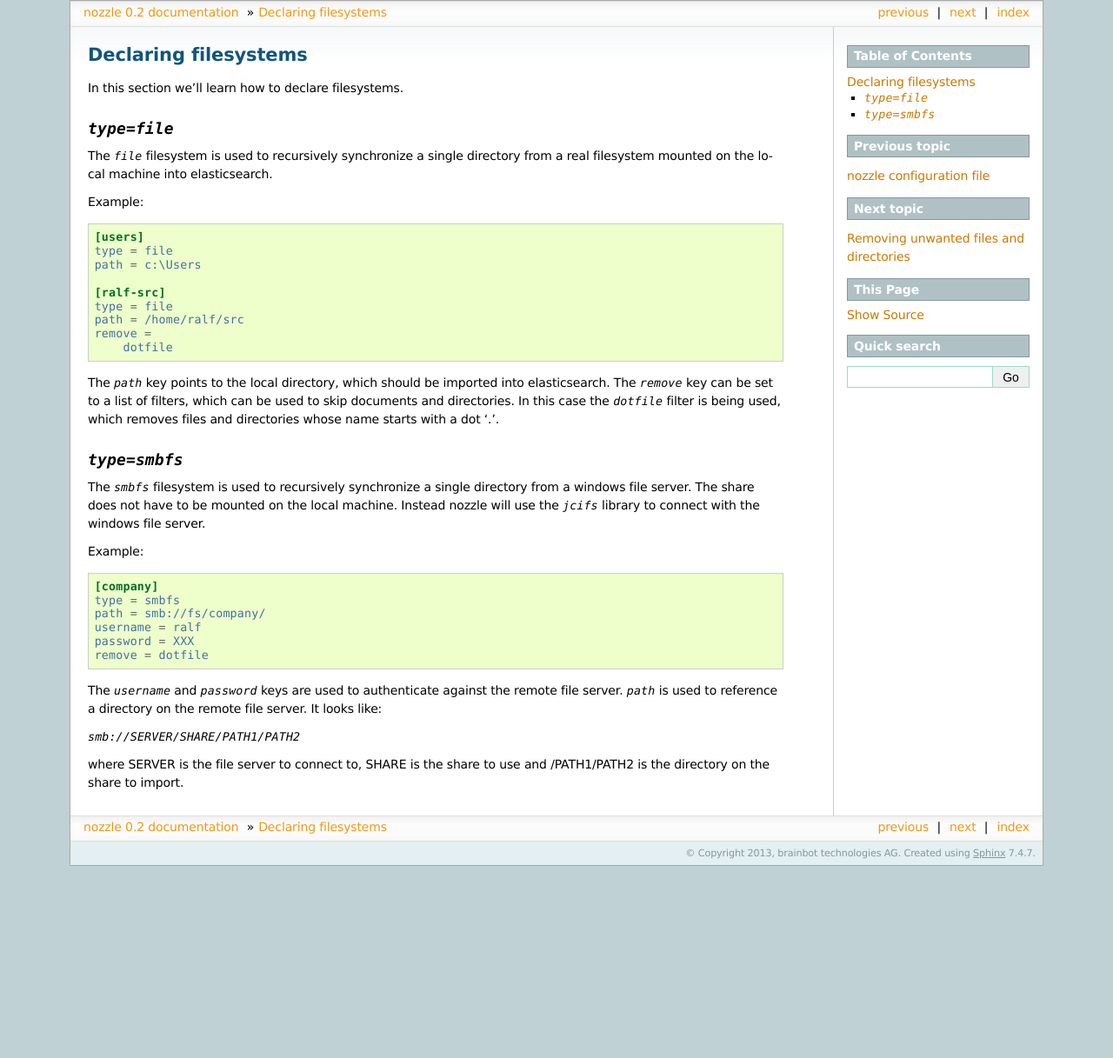
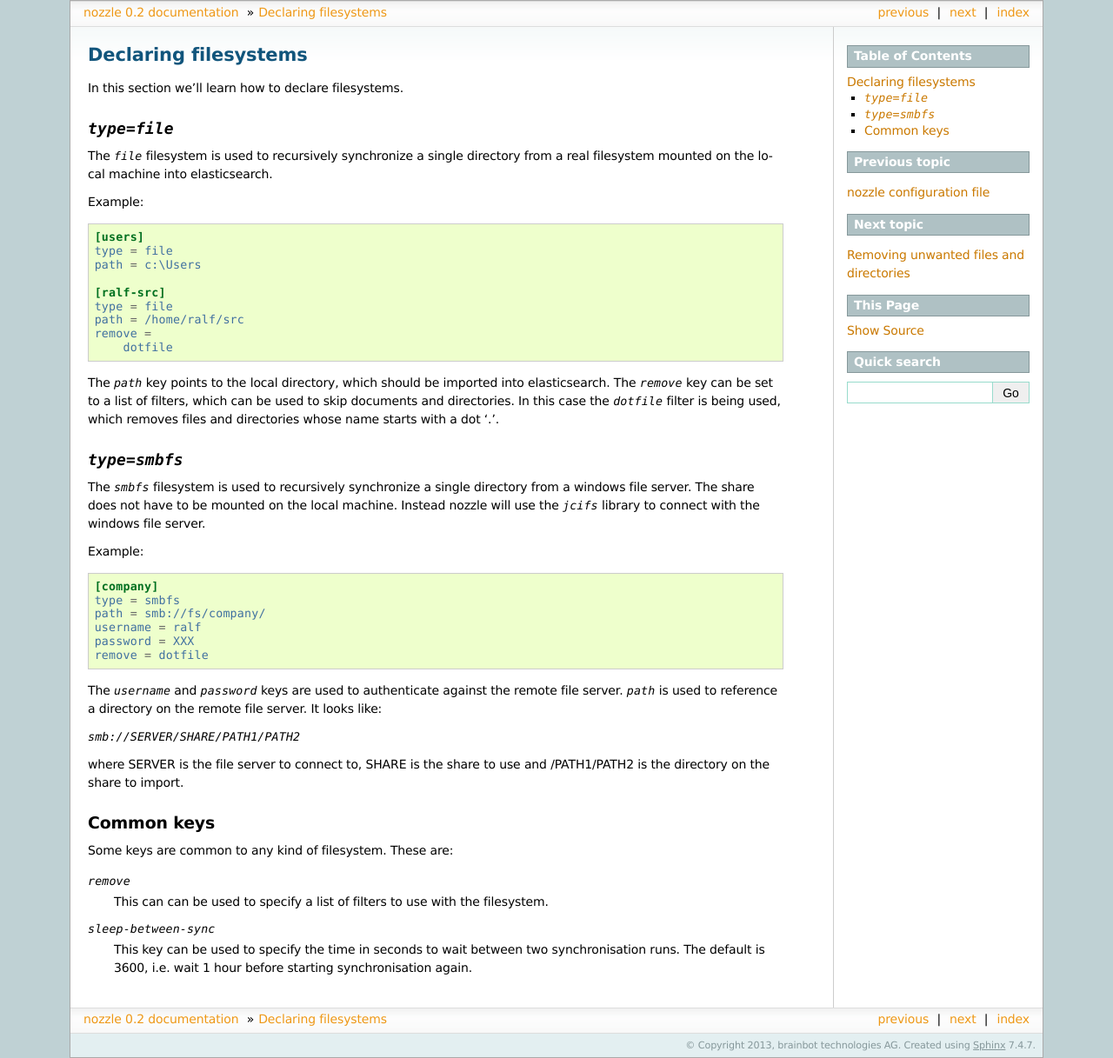
Before and after one commit to brainbot-com/es-nozzle, a Sphinx documentation site: the page built from doc/filesystem.rst, in a window 1280 px wide. Shown: the whole page at 87% size. Built offline with Sphinx 7.4.7, drawn with Linux system fonts in a browser that asks for light colours; before the commit the page ends 996 px from its top, so only the background shows below that.

Commit message:
describe sleep-between-sync

```diff
--- a/doc/filesystem.rst
+++ b/doc/filesystem.rst
@@ -54,3 +54,16 @@ remote file server. It looks like:
 
 where SERVER is the file server to connect to, SHARE is the share to
 use and /PATH1/PATH2 is the directory on the share to import.
+
+Common keys
+------------------------
+Some keys are common to any kind of filesystem. These are:
+
+`remove`
+  This can can be used to specify a list of filters to use with the
+  filesystem.
+
+`sleep-between-sync`
+  This key can be used to specify the time in seconds to wait between
+  two synchronisation runs. The default is 3600, i.e. wait 1 hour
+  before starting synchronisation again.
```
